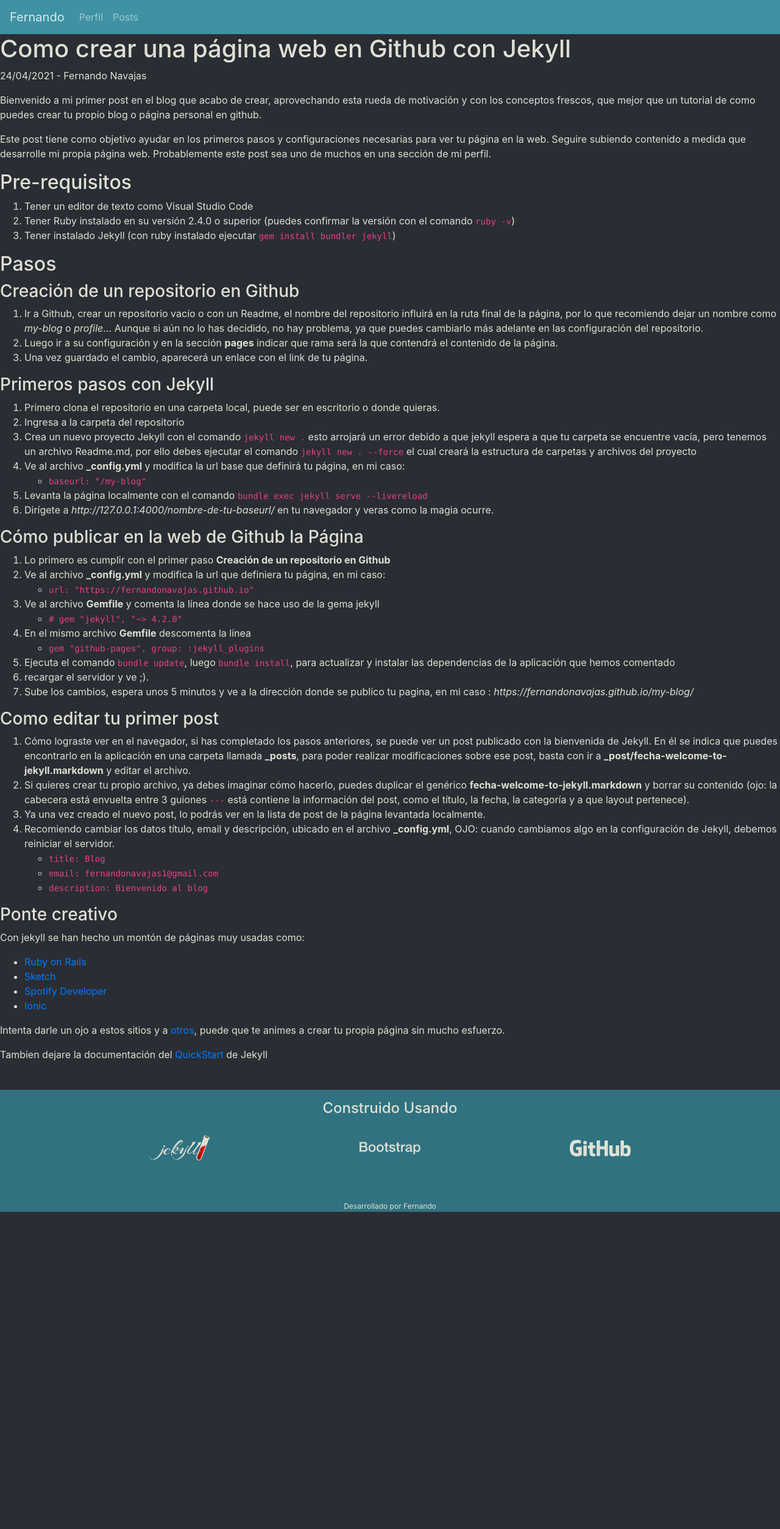
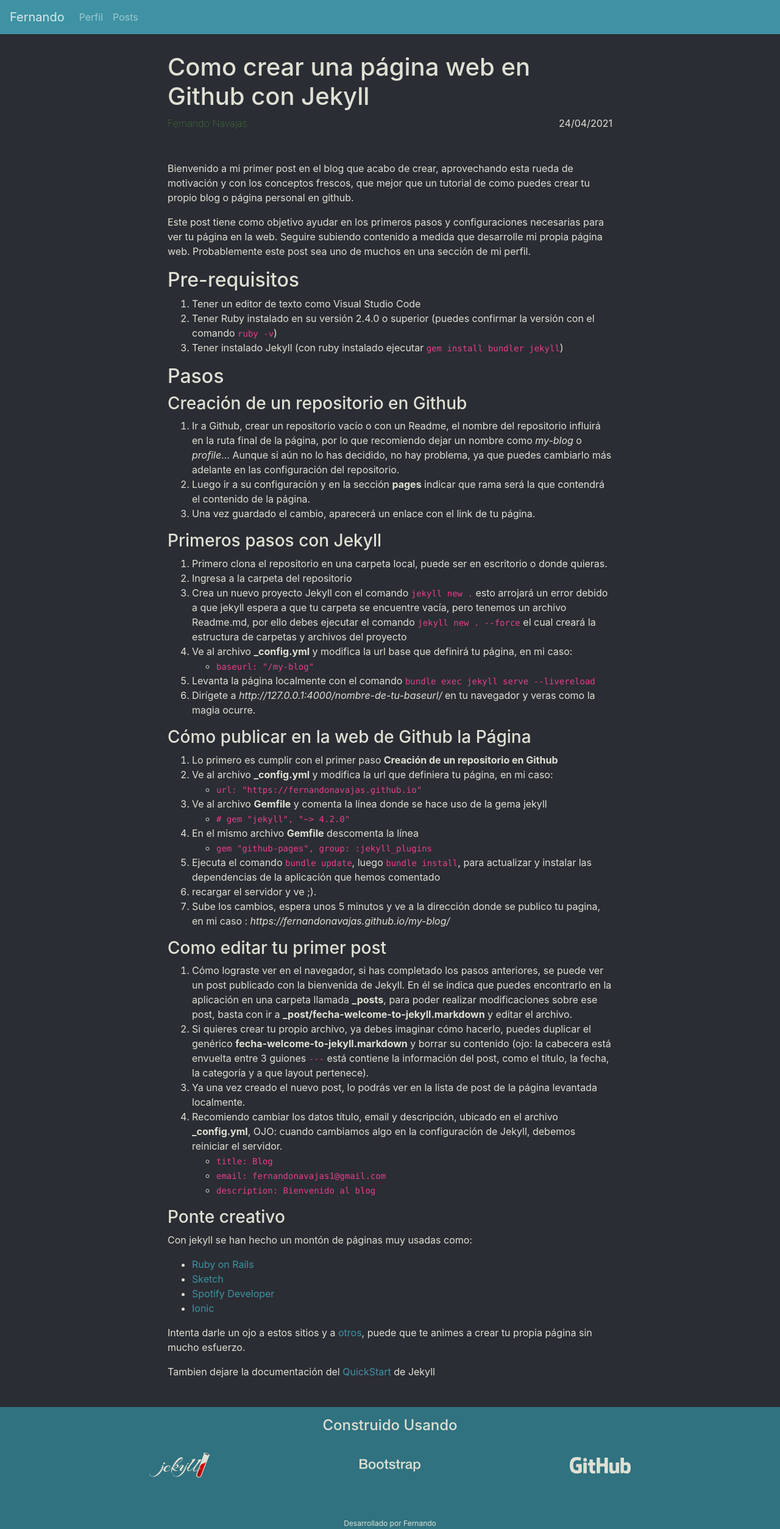
Before and after one commit to fernandonavajas/my-blog, a Jekyll site: the page built from _posts/2021-04-24-how-to-create-github-page-with-jekyll.markdown, in a window 1280 px wide. Shown: the whole page at 61% size. Built offline with Jekyll 4.4.1, drawn with Linux system fonts in a browser that asks for light colours; before the commit the page ends 1987 px from its top, so only the background shows below that.

Commit message:
feat: agregar estilo a los post

```diff
--- a/_layouts/post.html
+++ b/_layouts/post.html
@@ -1,7 +1,25 @@
 ---
 layout: default
 ---
-<h1>{{ page.title }}</h1>
-<p>{{ page.date | date: "%d/%m/%Y" }} - {{ page.author }}</p>
+<div class="post">
+  <div class="container">
+    <div class="row">
+      <div class="ajust-post col-lg-8 col-md-10">
+        <div class="header">
+          <h1>{{ page.title }}</h1>
+          <span class="author">{{ page.author }}</span>
+          <span class="date">{{ page.date | date: "%d/%m/%Y" }}</span>
+        </div>
+      </div>
+    </div>
+  </div>
+  <div class="container">
+    <div class="row">
+      <div class="ajust-post content col-lg-8 col-md-10">
 
-{{ content }}
+        {{ content }}
+
+      </div>
+    </div>
+  </div>
+</div>
--- a/_sass/main.scss
+++ b/_sass/main.scss
@@ -60,6 +60,17 @@ body::after {
   margin-top: 8px;
   border: 1px solid rgba(42, 45, 51, 0.6) !important;
 
+  &-post {
+    background-color: transparent !important;
+    border: 1px solid rgba(62, 146, 163, 0.6) !important;
+    margin-left: 12px;
+    margin-right: 12px;
+
+    .card-header, .card-footer {
+      text-align: center;
+      background-color: #3e92a3 !important;
+    }
+  }
   &-profile {
     color: #dfe0d4;
     background-color: #3e92a3 !important;
@@ -97,3 +108,29 @@ body::after {
   justify-content: space-between;
   align-items: center;
 }
+
+.post{
+  .ajust-post {
+    margin-right: auto;
+    margin-left: auto;
+  }
+  .content{
+    margin-top: 50px;
+    a{
+      color: #3e92a3;
+    }
+  }
+
+  .header {
+    margin-top: 30px;
+    .author {
+      font-weight: 100;
+      color: #52a33e;
+    }
+
+    .date {
+      float: right;
+    }
+  }
+
+}
```
Also changed, not shown: posts.html (+4 -4 lines).
